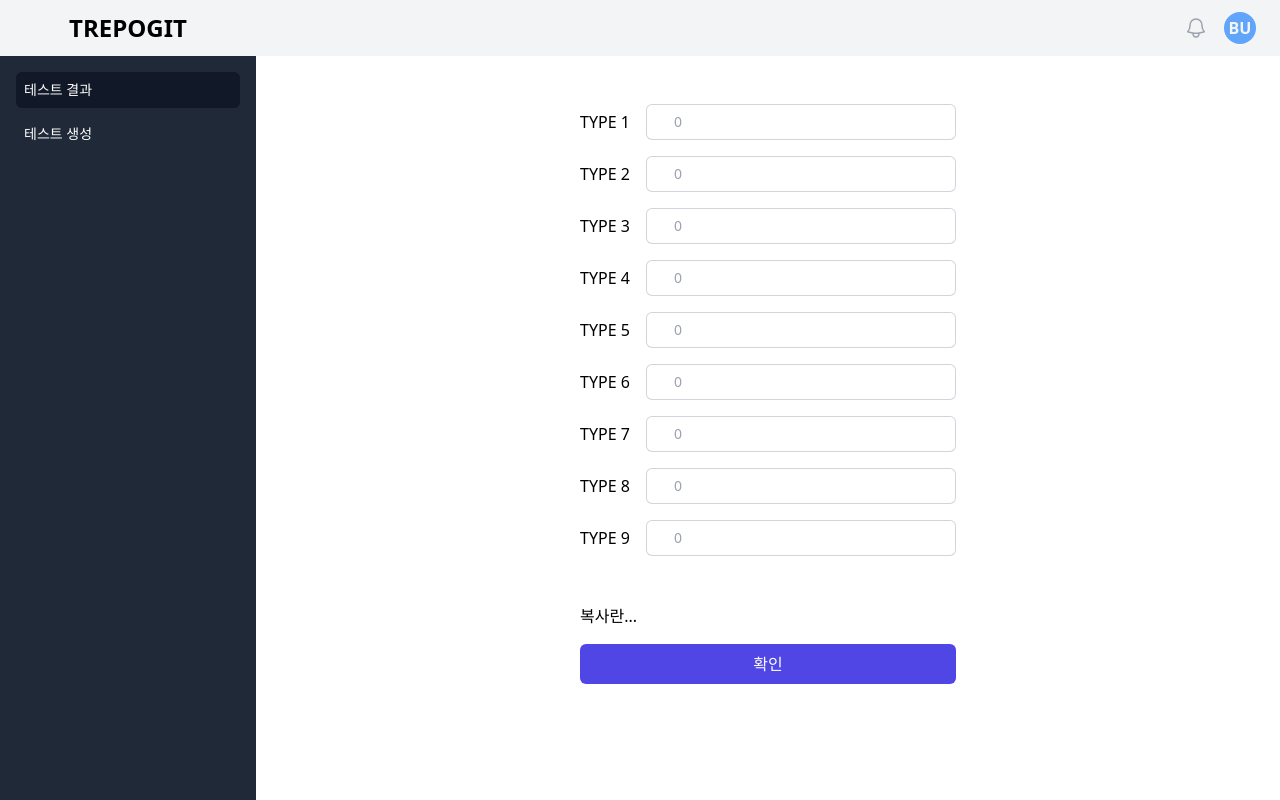
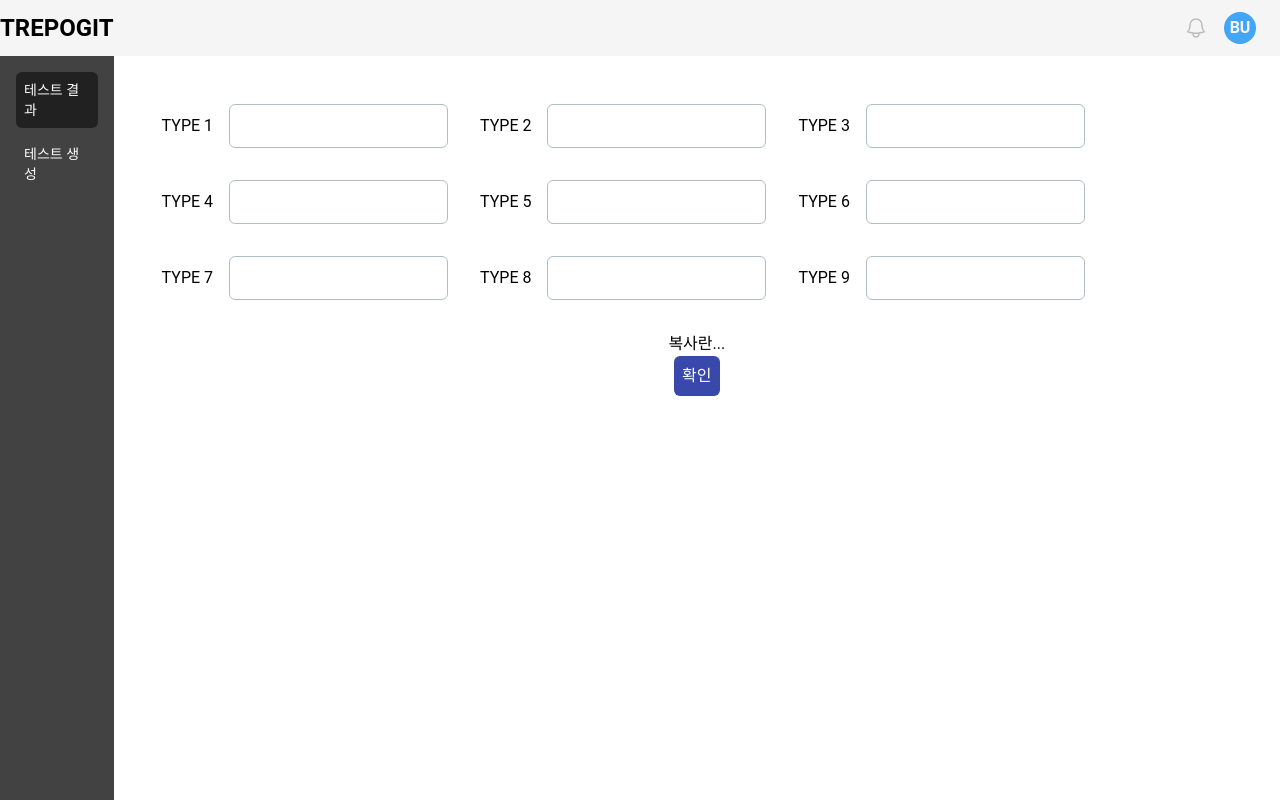
Before and after one commit to yminj1029/tr-repository, a Next.js app: page /main in a window 1280 px wide. Built offline with nearby package versions, Linux system fonts and the light colour scheme.

Commit message:
tailwind material 적용

```diff
--- a/app/layout.tsx
+++ b/app/layout.tsx
@@ -1,11 +1,10 @@
 import React from 'react';
 import type { Metadata } from 'next';
-// import { Inter } from 'next/font/google';
+import { Inter } from 'next/font/google';
 import './globals.css';
-import Header from '@/components/Header';
-import SideNavigation from '@/components/SideNavigation';
+import { ThemeProvider } from '@/config/material-tailwind-them-provider';
 
-// const inter = Inter({ subsets: ['latin'] });
+const inter = Inter({ subsets: ['latin'] });
 
 export const metadata: Metadata = {
 	title: 'TR Admin',
@@ -18,14 +17,22 @@ export default function RootLayout({
 	children: React.ReactNode;
 }>) {
 	return (
-		<html lang="en">
-			<body className="flex h-screen">
-				{/* <SideNavigation /> */}
-				<div className="min-h-screen flex-auto flex flex-col">
-					{/* <Header /> */}
+		<ThemeProvider>
+			<html lang="en">
+				<head>
+					<link
+						rel="stylesheet"
+						href="https://cdnjs.cloudflare.com/ajax/libs/font-awesome/6.2.1/css/all.min.css"
+						integrity="sha512-MV7K8+y+gLIBoVD59lQIYicR65iaqukzvf/nwasF0nqhPay5w/9lJmVM2hMDcnK1OnMGCdVK+iQrJ7lzPJQd1w=="
+						crossOrigin="anonymous"
+						referrerPolicy="no-referrer"
+					/>
+				</head>
+				<body className="flex h-screen">
 					{children}
-				</div>
-			</body>
-		</html>
+					{/* <div className="min-h-screen flex-auto flex flex-col">{children}</div> */}
+				</body>
+			</html>
+		</ThemeProvider>
 	);
 }
--- /dev/null
+++ b/app/main/components/NumberInput.tsx
@@ -0,0 +1,42 @@
+import React from 'react';
+import { Input } from '@material-tailwind/react';
+import { ChangeEvent, useState } from 'react';
+// NumberInput 컴포넌트에서 사용할 props의 타입 정의
+interface NumberInputProps {
+	typeData: string;
+}
+
+// const handleNumberInput = (val: string) => {
+// 	console.log('hi', val);
+// };
+const NumberInput: React.FC<NumberInputProps> = ({ typeData }) => {
+	const parseTypeData = typeData.split(' ');
+	const placeholderText = `${parseTypeData[1]}번을 입력하세요.`;
+
+	const [inputValue, setInputValue] = useState<string>('');
+	const handleChange = (e: ChangeEvent<HTMLInputElement>) => {
+		const value = e.target.value;
+		// 숫자만 허용
+		if (/^\d*$/.test(value)) {
+			setInputValue(value); // 상태 업데이트
+			// test(value); // 숫자 값만 전달
+		}
+	};
+
+	return (
+		<Input
+			color="indigo"
+			size="lg"
+			variant="outlined"
+			labelProps={{
+				className: 'hidden',
+			}}
+			placeholder={placeholderText}
+			className="!border-blue-gray-200 focus:!border-indigo-500 focus:!border-t-indigo-500 "
+			value={inputValue}
+			onChange={handleChange}
+		/>
+	);
+};
+
+export default NumberInput;
--- a/app/main/page.tsx
+++ b/app/main/page.tsx
@@ -1,5 +1,6 @@
 'use client';
 import { useRouter } from 'next/navigation';
+import NumberInput from './components/NumberInput';
 
 export default function Main() {
 	const route = useRouter();
@@ -7,127 +8,72 @@ export default function Main() {
 		route.push('/test-result');
 	};
 	return (
-		<main className="flex  flex-col items-center justify-between p-12">
+		<main className="flex  flex-col items-center p-12">
 			<div className="flex flex-col gap-4">
-				<ul className="flex flex-col gap-4 mb-8">
+				<ul className="flex flex-wrap gap-8 mb-8">
 					<li id="1" className="flex gap-4 items-center justify-center">
 						<span>TYPE 1</span>
 						<span>
-							<input
-								id="price"
-								name="price"
-								type="text"
-								placeholder="0"
-								className="block w-full rounded-md border-0 py-1.5 pl-7 pr-20 text-gray-900 ring-1 ring-inset ring-gray-300 placeholder:text-gray-400 focus:ring-2 focus:ring-inset focus:ring-indigo-600 sm:text-sm sm:leading-6"
-							/>
+							<NumberInput typeData="TYPE 1" />
 						</span>
 					</li>
 					<li id="2" className="flex gap-4 items-center justify-center">
 						<span>TYPE 2</span>
 						<span>
-							<input
-								id="price"
-								name="price"
-								type="text"
-								placeholder="0"
-								className="block w-full rounded-md border-0 py-1.5 pl-7 pr-20 text-gray-900 ring-1 ring-inset ring-gray-300 placeholder:text-gray-400 focus:ring-2 focus:ring-inset focus:ring-indigo-600 sm:text-sm sm:leading-6"
-							/>
+							<NumberInput typeData="TYPE 2" />
 						</span>
 					</li>
 					<li id="3" className="flex gap-4 items-center justify-center">
 						<span>TYPE 3</span>
 						<span>
-							<input
-								id="price"
-								name="price"
-								type="text"
-								placeholder="0"
-								className="block w-full rounded-md border-0 py-1.5 pl-7 pr-20 text-gray-900 ring-1 ring-inset ring-gray-300 placeholder:text-gray-400 focus:ring-2 focus:ring-inset focus:ring-indigo-600 sm:text-sm sm:leading-6"
-							/>
+							<NumberInput typeData="TYPE 3" />
 						</span>
 					</li>
 					<li id="4" className="flex gap-4 items-center justify-center">
 						<span>TYPE 4</span>
 						<span>
-							<input
-								id="price"
-								name="price"
-								type="text"
-								placeholder="0"
-								className="block w-full rounded-md border-0 py-1.5 pl-7 pr-20 text-gray-900 ring-1 ring-inset ring-gray-300 placeholder:text-gray-400 focus:ring-2 focus:ring-inset focus:ring-indigo-600 sm:text-sm sm:leading-6"
-							/>
+							<NumberInput typeData="TYPE 4" />
 						</span>
 					</li>
 					<li id="5" className="flex gap-4 items-center justify-center">
 						<span>TYPE 5</span>
 						<span>
-							<input
-								id="price"
-								name="price"
-								type="text"
-								placeholder="0"
-								className="block w-full rounded-md border-0 py-1.5 pl-7 pr-20 text-gray-900 ring-1 ring-inset ring-gray-300 placeholder:text-gray-400 focus:ring-2 focus:ring-inset focus:ring-indigo-600 sm:text-sm sm:leading-6"
-							/>
+							<NumberInput typeData="TYPE 5" />
 						</span>
 					</li>
 					<li id="6" className="flex gap-4 items-center justify-center">
 						<span>TYPE 6</span>
 						<span>
-							<input
-								id="price"
-								name="price"
-								type="text"
-								placeholder="0"
-								className="block w-full rounded-md border-0 py-1.5 pl-7 pr-20 text-gray-900 ring-1 ring-inset ring-gray-300 placeholder:text-gray-400 focus:ring-2 focus:ring-inset focus:ring-indigo-600 sm:text-sm sm:leading-6"
-							/>
+							<NumberInput typeData="TYPE 6" />
 						</span>
 					</li>
 					<li id="7" className="flex gap-4 items-center justify-center">
 						<span>TYPE 7</span>
 						<span>
-							<input
-								id="price"
-								name="price"
-								type="text"
-								placeholder="0"
-								className="block w-full rounded-md border-0 py-1.5 pl-7 pr-20 text-gray-900 ring-1 ring-inset ring-gray-300 placeholder:text-gray-400 focus:ring-2 focus:ring-inset focus:ring-indigo-600 sm:text-sm sm:leading-6"
-							/>
+							<NumberInput typeData="TYPE 7" />
 						</span>
 					</li>
 					<li id="8" className="flex gap-4 items-center justify-center">
 						<span>TYPE 8</span>
 						<span>
-							<input
-								id="price"
-								name="price"
-								type="text"
-								placeholder="0"
-								className="block w-full rounded-md border-0 py-1.5 pl-7 pr-20 text-gray-900 ring-1 ring-inset ring-gray-300 placeholder:text-gray-400 focus:ring-2 focus:ring-inset focus:ring-indigo-600 sm:text-sm sm:leading-6"
-							/>
+							<NumberInput typeData="TYPE 8" />
 						</span>
 					</li>
 					<li id="9" className="flex gap-4 items-center justify-center">
 						<span>TYPE 9</span>
 						<span>
-							<input
-								id="price"
-								name="price"
-								type="text"
-								placeholder="0"
-								className="block w-full rounded-md border-0 py-1.5 pl-7 pr-20 text-gray-900 ring-1 ring-inset ring-gray-300 placeholder:text-gray-400 focus:ring-2 focus:ring-inset focus:ring-indigo-600 sm:text-sm sm:leading-6"
-							/>
+							<NumberInput typeData="TYPE 9" />
 						</span>
 					</li>
 				</ul>
-
-				<div>복사란...</div>
-				<button
-					className="w-full p-2 bg-indigo-600 text-white rounded-md"
-					onClick={navigateToTestResult}
-				>
-					확인
-				</button>
 			</div>
+			<div>복사란...</div>
+			<button
+				className="p-2 bg-indigo-600 text-white rounded-md"
+				onClick={navigateToTestResult}
+			>
+				확인
+			</button>
 		</main>
 	);
 }
--- /dev/null
+++ b/config/material-tailwind-them-provider.tsx
@@ -0,0 +1,3 @@
+'use client';
+
+export { ThemeProvider } from '@material-tailwind/react';
--- a/tailwind.config.ts
+++ b/tailwind.config.ts
@@ -1,20 +1,15 @@
 import type { Config } from 'tailwindcss';
+import withMT from '@material-tailwind/react/utils/withMT';
 
 const config: Config = {
 	content: [
+		'./utils/**/*.{js,ts,jsx,tsx,mdx}',
 		'./pages/**/*.{js,ts,jsx,tsx,mdx}',
 		'./components/**/*.{js,ts,jsx,tsx,mdx}',
 		'./app/**/*.{js,ts,jsx,tsx,mdx}',
 	],
-	theme: {
-		extend: {
-			backgroundImage: {
-				'gradient-radial': 'radial-gradient(var(--tw-gradient-stops))',
-				'gradient-conic':
-					'conic-gradient(from 180deg at 50% 50%, var(--tw-gradient-stops))',
-			},
-		},
-	},
-	plugins: [],
+	theme: {},
+	plugins: [require('@tailwindcss/typography')],
 };
-export default config;
+
+export default withMT(config);
```
Also changed, not shown: package.json (+7 -0 lines), 1 other file (tests, documents, lock files or other folders).
